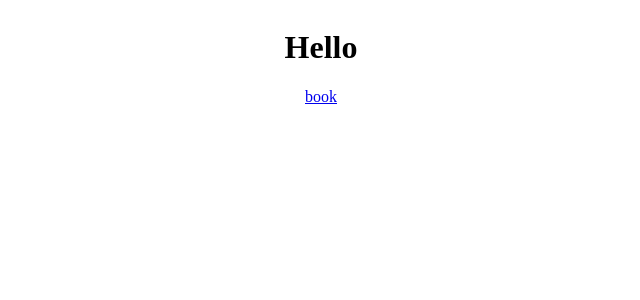
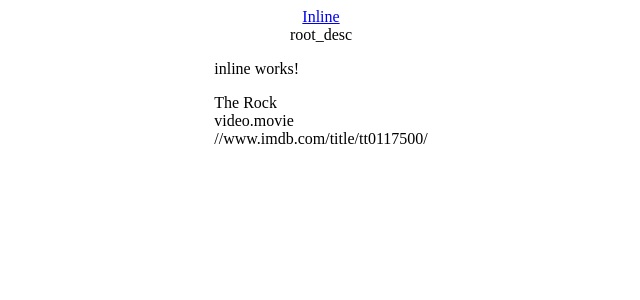
Before and after one commit to meg4eg/FirstEvoApp, an Angular app: page /open-graph in a window 1280 px wide. Before the commit this address led to /. Shown: the top 300 px of the page, without its empty margins (319-959 px from the left). Built offline with nearby package versions, Linux system fonts and the light colour scheme.

Commit message:
practice 7 seo

```diff
--- a/src/app/app.component.html
+++ b/src/app/app.component.html
@@ -1,7 +1,6 @@
 <div class="container">
-
-	<h1>{{ title }}</h1>
-	<a routerLink="/book">book</a>
+	<a routerLink="/open-graph">Inline</a>
+	{{ tag?.content }}
 	<br>
 	<router-outlet></router-outlet>
 
--- a/src/app/app.component.ts
+++ b/src/app/app.component.ts
@@ -1,5 +1,5 @@
 import { Component } from '@angular/core';
-import { MatTabsModule } from '@angular/material/tabs';
+import { Meta } from '@angular/platform-browser';
 
 @Component({
     selector: 'app-root',
@@ -7,23 +7,17 @@ import { MatTabsModule } from '@angular/material/tabs';
     styleUrls: ['./app.component.css'],
 })
 export class AppComponent {
-    public title = 'Hello';
-    public date = new Date();
-    public names = [
-        {
-            name: 'Борис',
-        },
-        {
-            name: 'Владимир',
-        },
-        {
-            name: 'Дмитрий',
-        },
-        {
-            name: 'Владимир',
-        },
-        {
-            name: 'Владимир',
-        },
-    ];
+
+    constructor(
+        public meta: Meta,
+    ) {
+        this.meta.addTag({ property: 'og:desc', content: 'root_desc' });
+    }
+
+    tag: HTMLMetaElement | null = null;
+
+    ngOnInit(): void {
+        this.tag = this.meta.getTag('property="og:desc"')
+    }
+
 }
--- a/src/app/app.module.ts
+++ b/src/app/app.module.ts
@@ -3,12 +3,12 @@ import { BrowserModule } from '@angular/platform-browser';
 
 import { AppRoutingModule } from './app-routing.module';
 import { AppComponent } from './app.component';
-import { BookComponent } from './book/book.component';
+import { InlineComponent } from './inline/inline.component';
 
 @NgModule({
     declarations: [
         AppComponent,
-        BookComponent,
+        InlineComponent,
     ],
     imports: [
         BrowserModule,
--- a/src/app/book/book.component.html
+++ /dev/null
@@ -1,2 +0,0 @@
-<p>book works!</p>
-{{ booksService.obj | json }}
--- a/src/app/book/book.component.ts
+++ /dev/null
@@ -1,19 +0,0 @@
-import { Component, OnInit } from '@angular/core';
-import { BooksService } from '../books.service';
-
-@Component({
-    selector: 'app-book',
-    templateUrl: './book.component.html',
-    styleUrls: ['./book.component.css'],
-})
-export class BookComponent implements OnInit {
-
-    constructor(
-        public booksService: BooksService,
-    ) {
-    }
-
-    ngOnInit(): void {
-    }
-
-}
--- a/src/app/books.service.ts
+++ /dev/null
@@ -1,24 +0,0 @@
-import { Injectable } from '@angular/core';
-
-@Injectable({
-    providedIn: 'root',
-})
-export class BooksService {
-
-    constructor() {
-    }
-
-    obj = {
-
-        'postId': 1,
-
-        'id': 1,
-
-        'name': 'id labore ex et quam laborum',
-
-        'email': 'Eliseo@gardner.biz',
-
-        'body': 'laudantium enim quasi est quidem magnam voluptate ipsam eos\ntempora quo necessitatibus\ndolor quam autem quasi\nreiciendis et nam sapiente accusantium',
-
-    };
-}
--- /dev/null
+++ b/src/app/inline/inline.component.html
@@ -0,0 +1,6 @@
+<p>inline works!</p>
+{{ title?.content }}
+<br>
+{{ type?.content }}
+<br>
+{{ url?.content }}
--- /dev/null
+++ b/src/app/inline/inline.component.ts
@@ -0,0 +1,31 @@
+import { Component, OnInit } from '@angular/core';
+import { Meta } from '@angular/platform-browser';
+
+@Component({
+    selector: 'app-inline',
+    templateUrl: './inline.component.html',
+    styleUrls: ['./inline.component.css'],
+})
+export class InlineComponent implements OnInit {
+
+    constructor(
+        private meta: Meta,
+    ) {
+        this.meta.addTags([
+            { property: 'og:title', content: 'The Rock' },
+            { property: 'og:type', content: 'video.movie' },
+            { property: 'og:url', content: '//www.imdb.com/title/tt0117500/' },
+        ]);
+    }
+
+    title: HTMLMetaElement | null = null;
+    type: HTMLMetaElement | null = null;
+    url: HTMLMetaElement | null = null;
+
+    ngOnInit(): void {
+        this.title = this.meta.getTag('property="og:title"')
+        this.type = this.meta.getTag('property="og:type"')
+        this.url = this.meta.getTag('property="og:url"')
+    }
+
+}
```
Also changed, not shown: src/app/app-routing.module.ts (+4 -3 lines), src/app/inline/inline.component.css (added), 2 other files (tests, documents, lock files or other folders).
